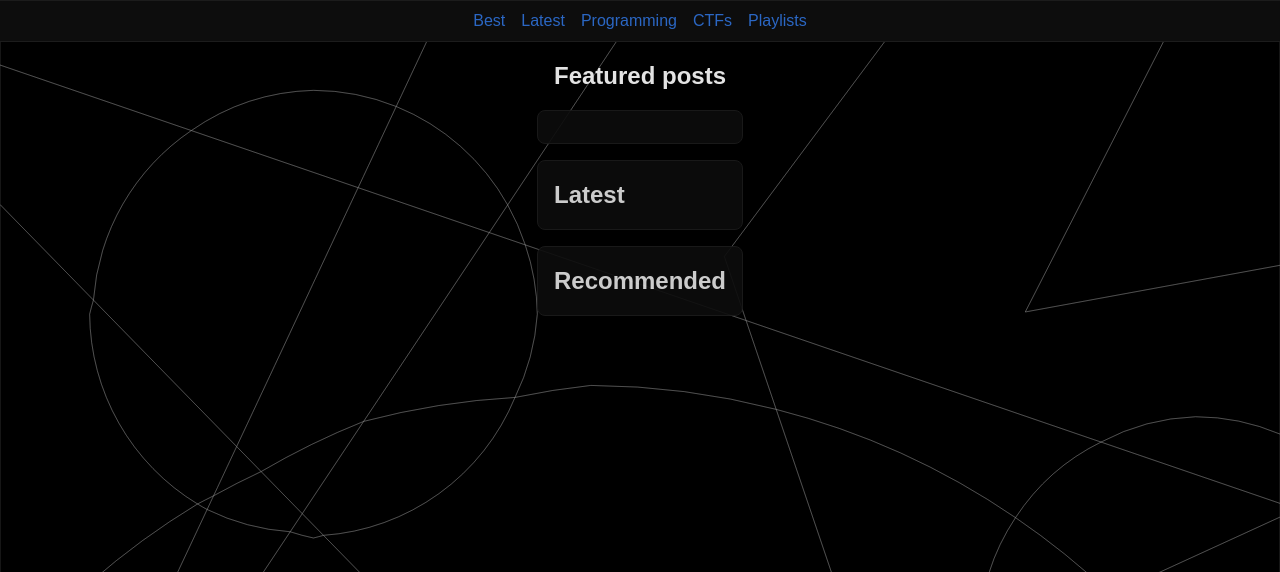
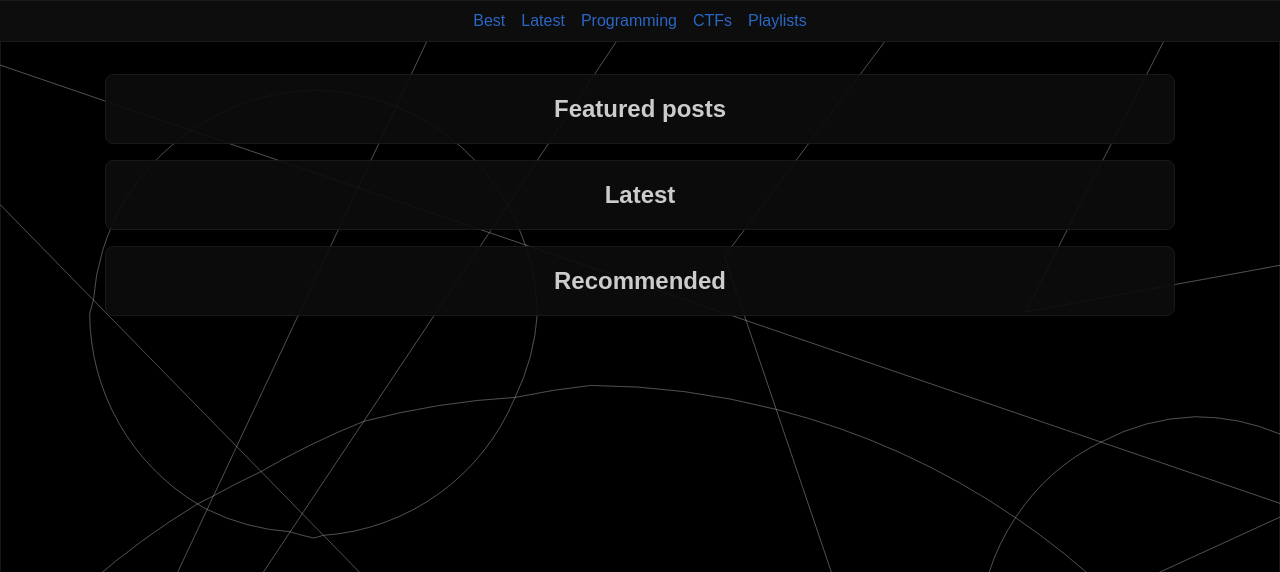
Before and after one commit to mimi-katsu/wirecat, a Flask app: page / in a window 1280 px wide. Shown: the part 81-653 px from the top of the page. Run offline with Flask 3, Linux system fonts and the light colour scheme.

Commit message:
added sidebars to main content area

```diff
--- a/wirecat/static/css/main.css
+++ b/wirecat/static/css/main.css
@@ -132,19 +132,21 @@ body {
   grid-row-start: 4;
 }
 .content {
-  display: flex;
-  flex-direction: column;
+  /* display: flex;
+  flex-direction: column; */
   grid-row-start: 3;
   align-items: center;
   padding: 1em;
   justify-content: center;
-  max-width: 75em;
+  width: 100%;
   align-self: center;
+  display: grid;
+  grid-template-columns: 1fr 12fr 1fr;
+  grid-template-rows: auto;
 }
 
 
-.section {
-
+.section, .post-head {
   overflow: hidden;
   border: 1px solid var(--border-color-tertiary);
   border-radius: 8px;
@@ -155,5 +157,20 @@ body {
   margin-top: 1em;
   opacity: .9;
   width: 100%;
-  max-width: 75em;
+  flex-wrap: wrap;
+  grid-column-start: 2;
+  grid-column-end: 3;
+  align-content: center;
 }
+
+.side-left {
+  grid-column-start: 1;
+  grid-column-end: 2;
+  width: 100%;
+}
+
+.side-right {
+  grid-column-start: 3;
+  grid-column-end: 4;
+  width: 100%;
+}
--- a/wirecat/templates/frontpage.html
+++ b/wirecat/templates/frontpage.html
@@ -17,8 +17,9 @@
 </div>
 {% endblock %}
 {% block content %}
+<div class="section">
 <h2>Featured posts</h2>
-<div class="section">
+
 {% for p in featured %}
 <a href="/post/{{p.slug}}">
     <div class="carousel card">
--- a/wirecat/templates/main.html
+++ b/wirecat/templates/main.html
@@ -31,6 +31,9 @@
     {% block nav %}{% endblock %}
     <div class="content">
         {% block content %}{% endblock %}
+        <div class="side-left"></div>
+        <div class="side-right"></div>
+
     </div>
     <div class="footer">
         {% include 'footer.html' %}
--- a/wirecat/templates/post.html
+++ b/wirecat/templates/post.html
@@ -5,8 +5,7 @@
 {% endblock %}
 
 {% block content %}
-    <div class="section">
-        <div class="post-head">
+    <div class="post-head">
             <div class="post-info">
                 <img src="/static/posts/{{post.publish_date}}/{{post.thumbnail}}" alt="">
                 <div class="post-info-text">
@@ -16,7 +15,6 @@
                 </div>
 
             </div>
-        </div>
         <div class="post-stats">
             <p>{{post.summary}}</p>
 
```
Also changed, not shown: wirecat/static/css/post.css (+17 -0 lines).
